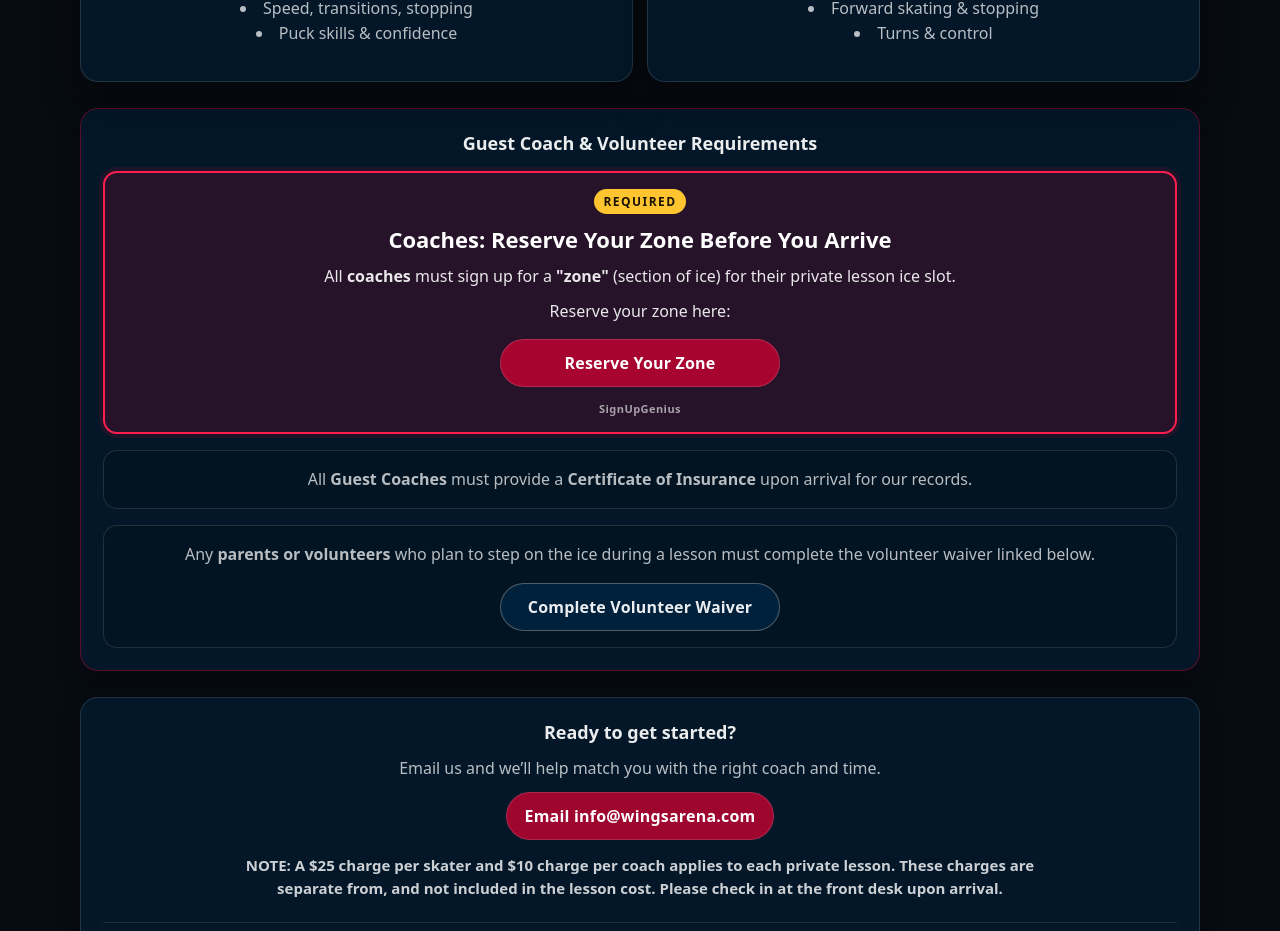
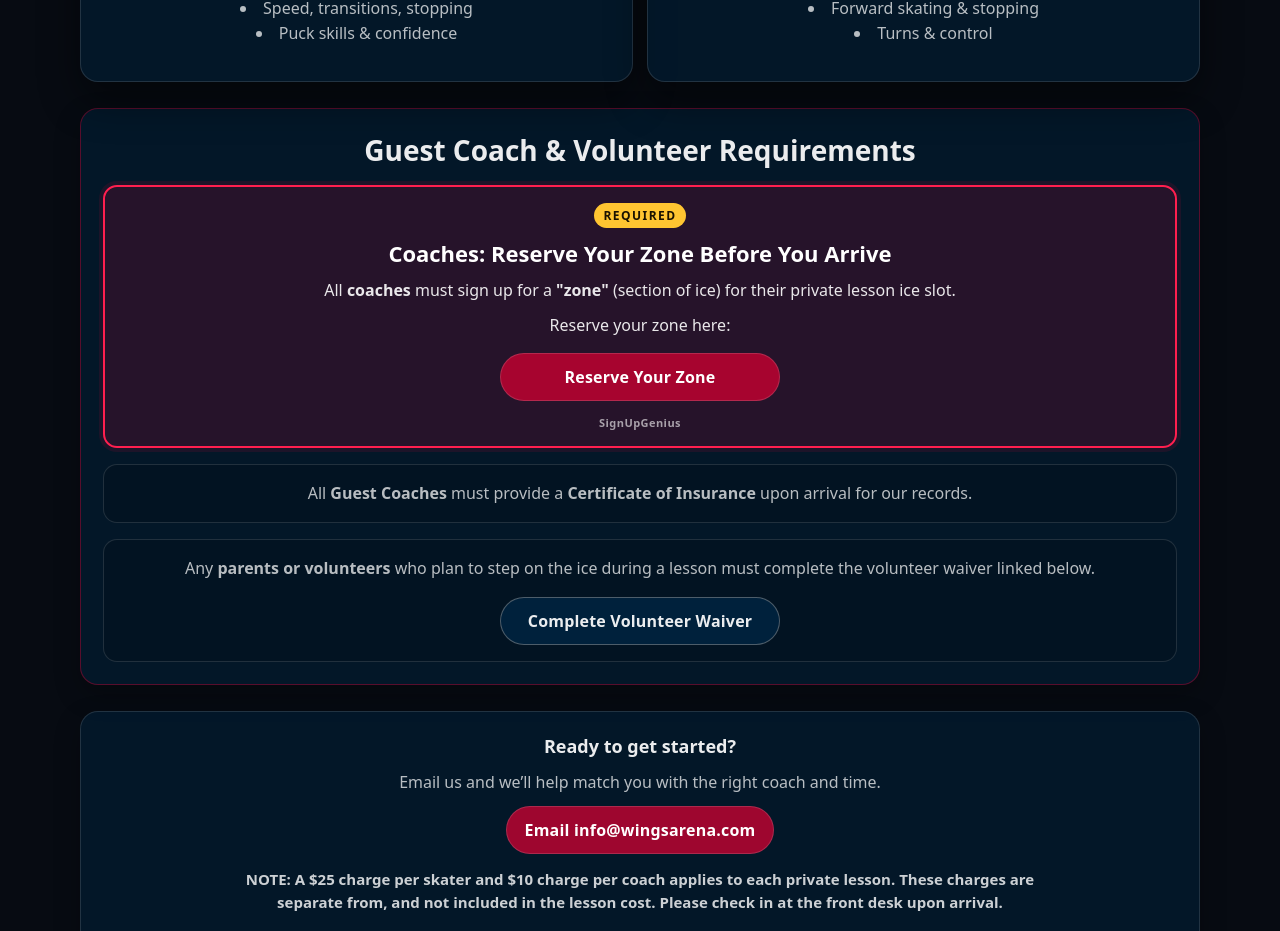
Before and after one commit to Avmannino/private_lessons_webpage_embed, a React (Vite) app: page / in a window 1280 px wide. Shown: the part 1000-1931 px from the top of the page. Built offline with nearby package versions, Linux system fonts and the light colour scheme.

Commit message:
Enlarge Guest Coach & Volunteer Requirements heading
Co-Authored-By: Claude Opus 5.5 <noreply@anthropic.com>

```diff
--- a/src/App.css
+++ b/src/App.css
@@ -425,6 +425,11 @@ a {
   gap: 16px;
 }
 
+.requirementsCard .requirementsTitle {
+  font-size: clamp(22px, 3vw, 28px);
+  font-weight: 800;
+}
+
 .requirementItem {
   display: flex;
   flex-direction: column;
--- a/src/App.jsx
+++ b/src/App.jsx
@@ -172,7 +172,7 @@ export default function App() {
           {/* REQUIREMENTS CARD */}
           <section className="requirementsCard" aria-label="Guest coach and volunteer requirements">
             <div className="requirementsInner">
-              <h2 className="bottomTitle">Guest Coach &amp; Volunteer Requirements</h2>
+              <h2 className="bottomTitle requirementsTitle">Guest Coach &amp; Volunteer Requirements</h2>
 
               <div className="requirementItem requirementAlert">
                 <span className="requiredBadge">Required</span>
```
